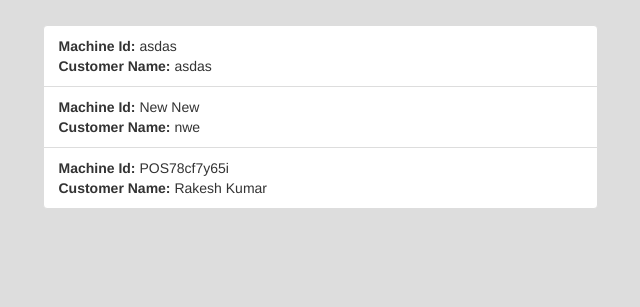
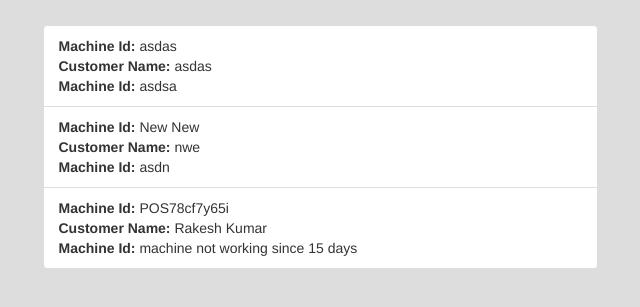
Before and after one commit to botshala/actiknow, a Django app: page /tickets/ in a window 1280 px wide. Shown: the part 65-372 px from the top of the page, without its empty margins (320-960 px from the left). Run offline with Django 3.2, Linux system fonts and the light colour scheme; data comes from the database, SQL or seed files in the repository; some libraries are stand-ins or nearby versions.

Commit message:
another commit

```diff
--- a/fb_chatbot/views.py
+++ b/fb_chatbot/views.py
@@ -64,7 +64,7 @@ def post_facebook_message(fbid, recevied_message,error= False):
                         "type":"template",
                         "payload":{
                           "template_type":"button",
-                          "text":"Thanks, the current address we have is: Shop no. 68, M block, Greater Kailash Area, New Delhi. Is this address correct ?",
+                          "text":"Thanks, the current address we have is: Shop no. 68, M block, Greater Kailash Area, New Delhi. Is this address correct %s?"%(customer_name),
                           "buttons":[
                             {
                               "type":"postback",
--- a/templates/all_tickets.html
+++ b/templates/all_tickets.html
@@ -23,7 +23,8 @@
             {% for ticket in tickets %}
                 <li class="list-group-item">
                     <span class="ticket-title">Machine Id:</span> {{ ticket.machine_id }} <br>
-                    <span class="ticket-title">Customer Name: </span> {{ ticket.customer_name }}
+                    <span class="ticket-title">Customer Name: </span> {{ ticket.customer_name }} <br>
+                    <span class="ticket-title">Machine Id:</span> {{ ticket.message_text }}
                 </li>
             {% endfor %}
         </ul>
```
